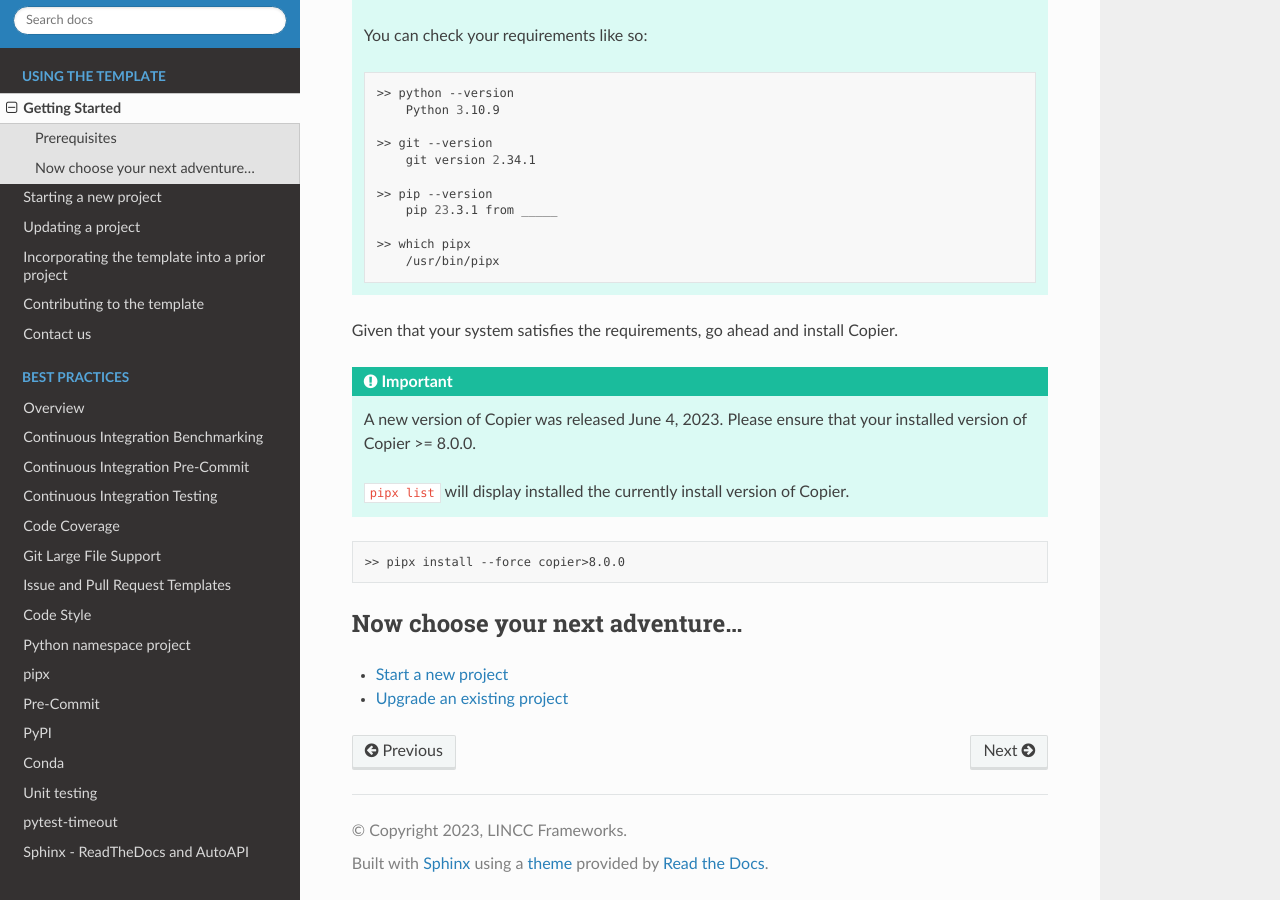
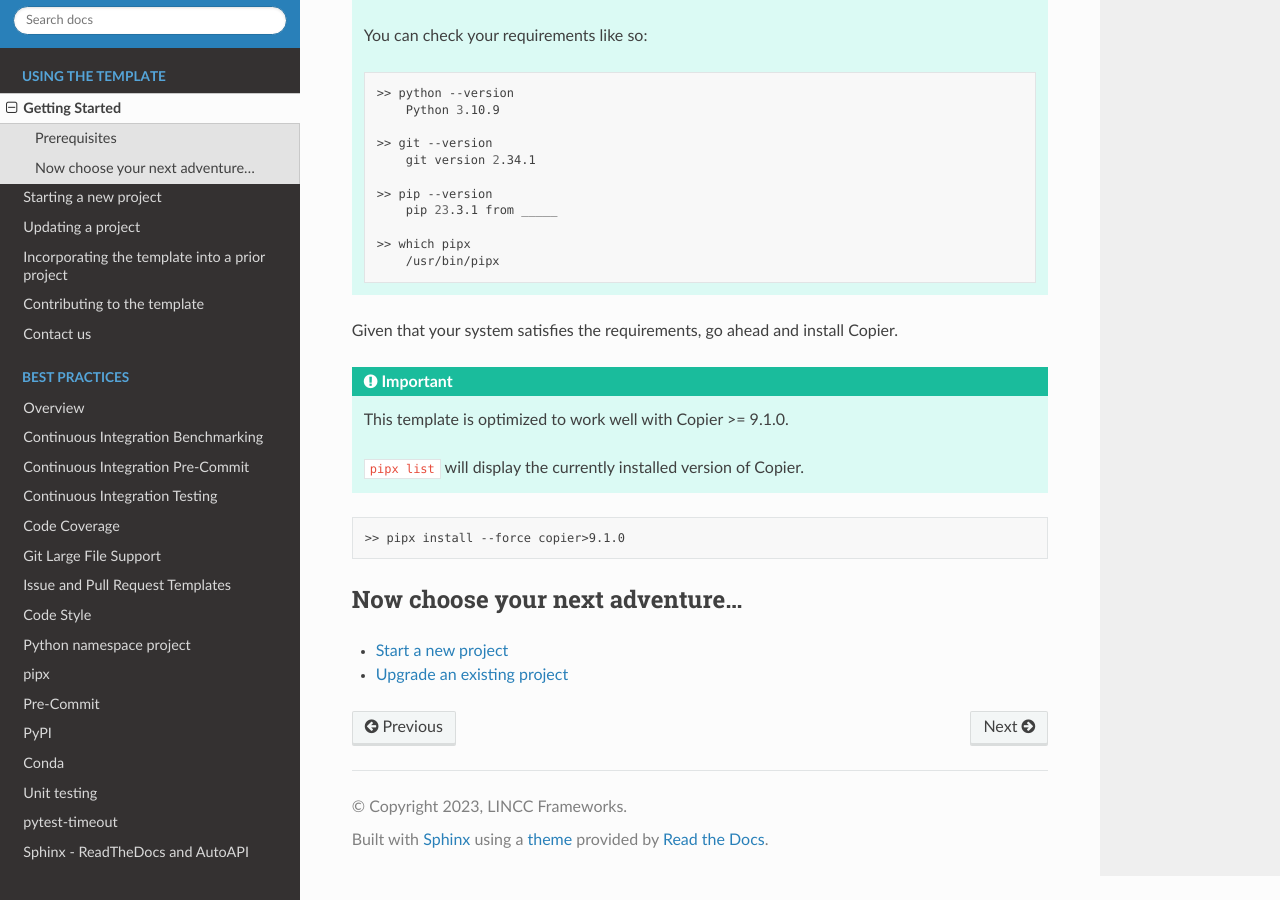
Before and after one commit to lincc-frameworks/python-project-template, a Sphinx documentation site: the page built from docs/source/overview.rst, in a window 1280 px wide and 900 px high, scrolled down 956 px. Built offline with Sphinx 7.4.7 and the Read the Docs theme 2.0.0, drawn with Linux system fonts in a browser that asks for light colours; the version number could not be read and is left out.

Commit message:
Updating URL in pre-copy message (#414)
* Updating URL in pre-copy message. Added new subtitle to docs so that we link directly to the table.

* Fixing grammer.

```diff
--- a/copier.yml
+++ b/copier.yml
@@ -5,7 +5,7 @@
     generate a tailored project for you.
 
     You can refer to our documentation for more details and contact info
-    https://lincc-ppt.readthedocs.io/en/latest/
+    https://lincc-ppt.readthedocs.io/en/latest/source/new_project.html#template-questions
 
 custom_install:
     help: Would you like to use simple (default tooling) or customized installation?
--- a/docs/source/overview.rst
+++ b/docs/source/overview.rst
@@ -62,14 +62,13 @@
 Given that your system satisfies the requirements, go ahead and install Copier.
 
 .. important::
-    A new version of Copier was released June 4, 2023. Please ensure that your
-    installed version of Copier >= 8.0.0.
+    This template is optimized to work well with Copier >= 9.1.0.
 
-    ``pipx list`` will display installed the currently install version of Copier.
+    ``pipx list`` will display the currently installed version of Copier.
 
 .. code-block:: bash
 
-    >> pipx install --force copier>8.0.0
+    >> pipx install --force copier>9.1.0
 
 Now choose your next adventure...
 -------------------------------------
```
Also changed, not shown: docs/source/new_project.rst (+4 -3 lines).
